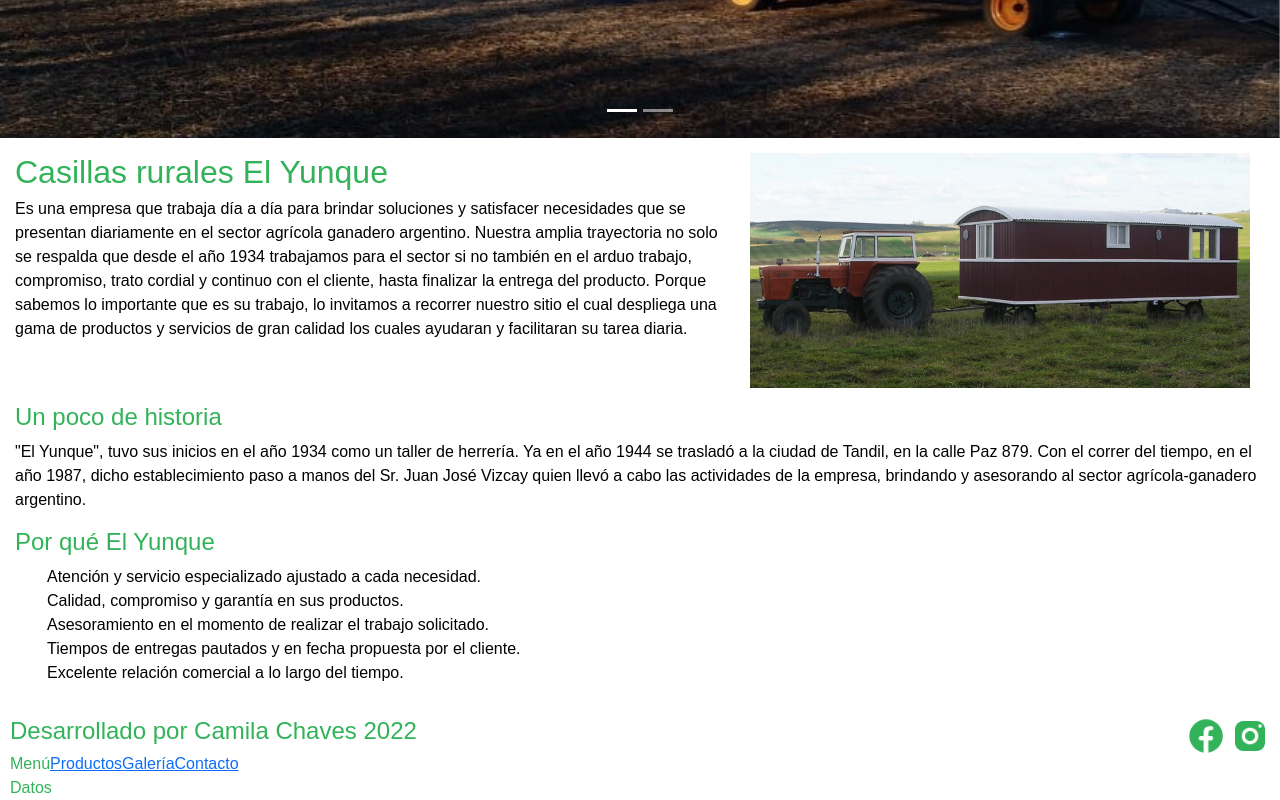
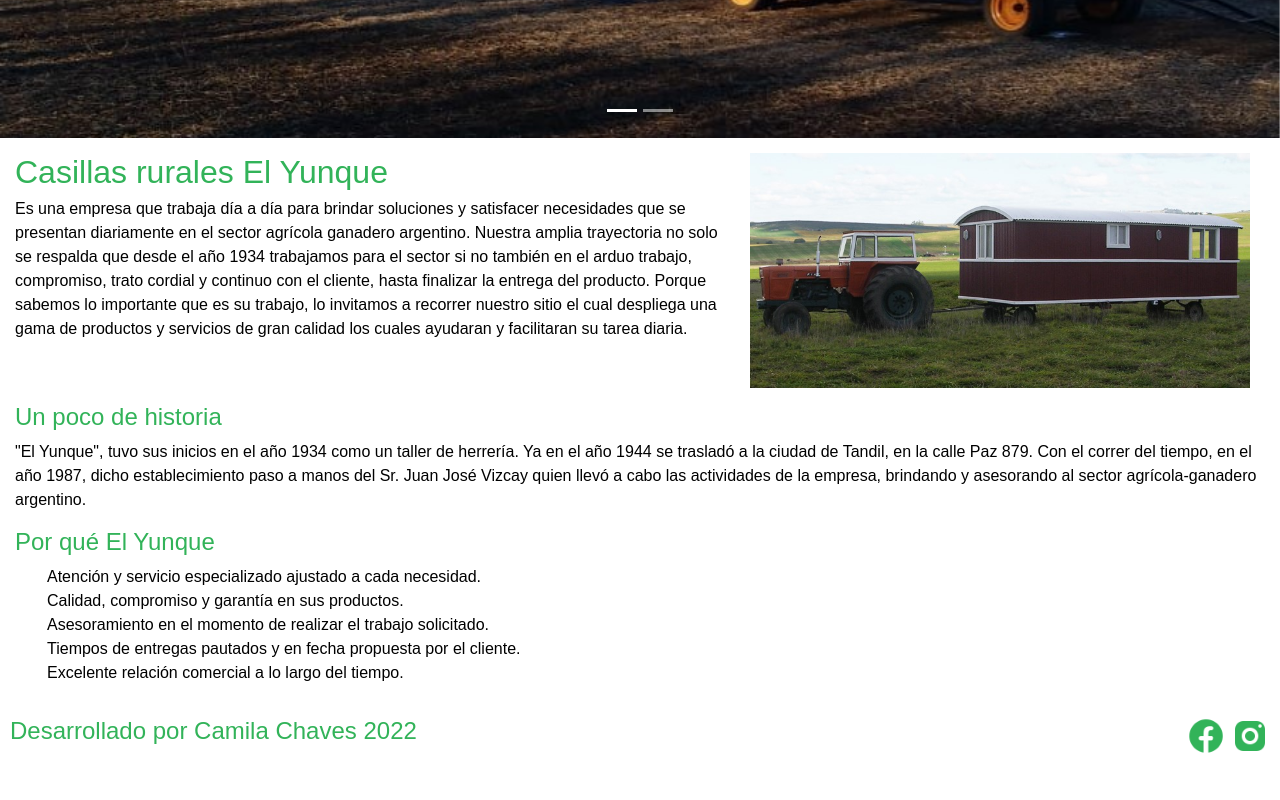
Before and after one commit to chavescamila/elyunque, a plain HTML site: page index.html in a window 1280 px wide. Shown: the part 459-1259 px from the top of the page. After the commit the page ends 1215 px from the top, so only its background shows below. Drawn offline with nearby package versions, Linux system fonts and the light colour scheme.

Commit message:
actualizacion-footer

```diff
--- a/index.html
+++ b/index.html
@@ -87,27 +87,7 @@
       </div>
     </footer>
 
-    <footer>
-      <div class="footer__container">
-          <nav>
-            <div class="footer__container--titulo">Menú</div>
-            <div></div>
-            <div>
-              <a href="./pages/productos.html">Productos</a>
-            </div>
-            <div>
-              <a href="./pages/galeria.html">Galería</a>
-            </div>
-            <div>
-              <a href="./pages/contacto.html">Contacto</a>
-            </div>
-          </nav>
-          <div>
-            <div class="footer__container-titulo">Datos</div>
-          </div>
-      </div>
 
-    </footer>
 
     <script src="https://cdn.jsdelivr.net/npm/bootstrap@5.2.0/dist/js/bootstrap.bundle.min.js" integrity="sha384-A3rJD856KowSb7dwlZdYEkO39Gagi7vIsF0jrRAoQmDKKtQBHUuLZ9AsSv4jD4Xa" crossorigin="anonymous"></script>
   </body>
```
